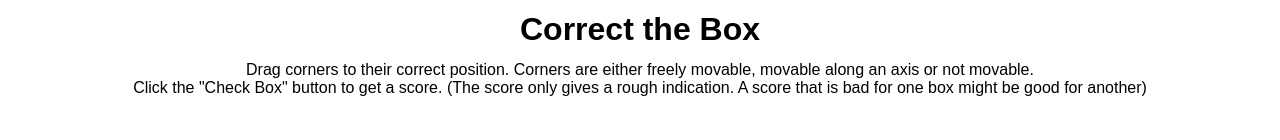
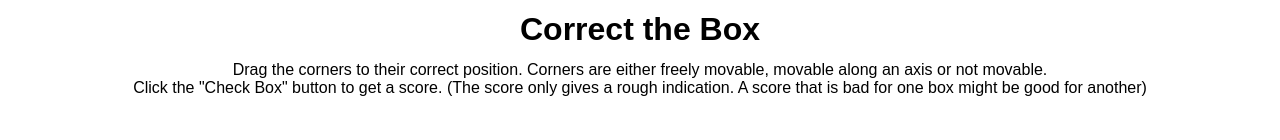
Before and after one commit to ewiigno/ewiigno.github.io, a plain HTML site: page index.html in a window 1280 px wide. Shown: the top 140 px of the page. Drawn offline with Linux system fonts and the light colour scheme.

Commit message:
Corrected tutorial text

```diff
--- a/index.html
+++ b/index.html
@@ -7,7 +7,7 @@
 </head>
 <body>
     <h1 id="heading">Correct the Box</h1>
-    <p id="tutorial">Drag corners to their correct position. Corners are either freely movable, movable along an axis or not movable.<br>
+    <p id="tutorial">Drag the corners to their correct position. Corners are either freely movable, movable along an axis or not movable.<br>
         Click the "Check Box" button to get a score. (The score only gives a rough indication. A score that is bad for one box might be good for another)</p>
     <div id="settings">
         <div id="settings0">
```
